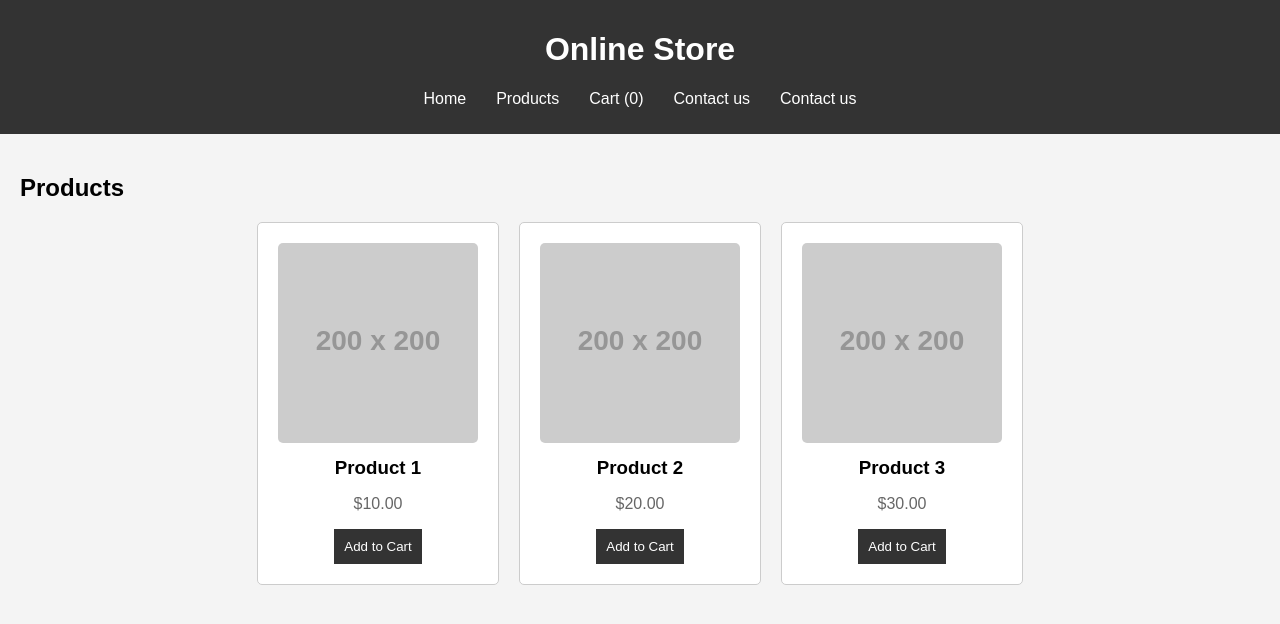
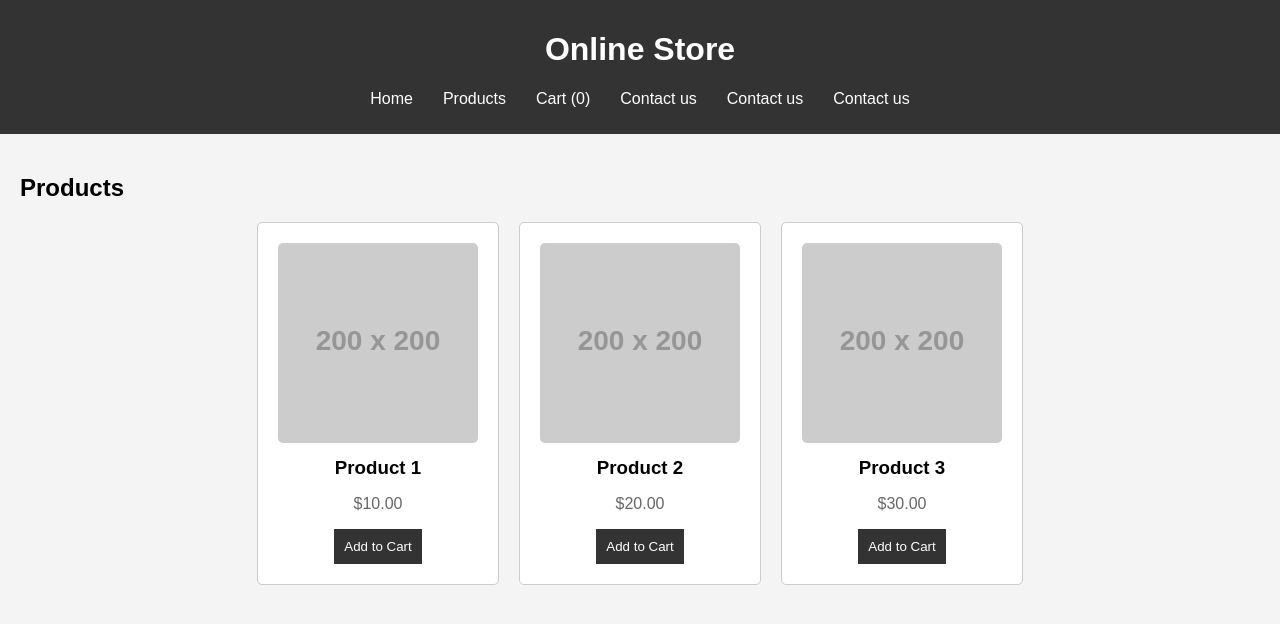
Before and after one commit to Blaisepasca/e_commercee, a plain HTML site: page index.html in a window 1280 px wide. Drawn offline with Linux system fonts and the light colour scheme; placeholder pictures from the web are drawn by us.

Commit message:
I add the nav link

```diff
--- a/index.html
+++ b/index.html
@@ -16,7 +16,7 @@
         <li><a href="#">Cart (<span id="cart-count">0</span>)</a></li>
         <li><a href="#">Contact us</a></li>
         <li><a href="#">Contact us</a></li>
-      </ul>
+        <li><a href="#">Contact us</a></li>
     </nav>
   </header>
 
```
